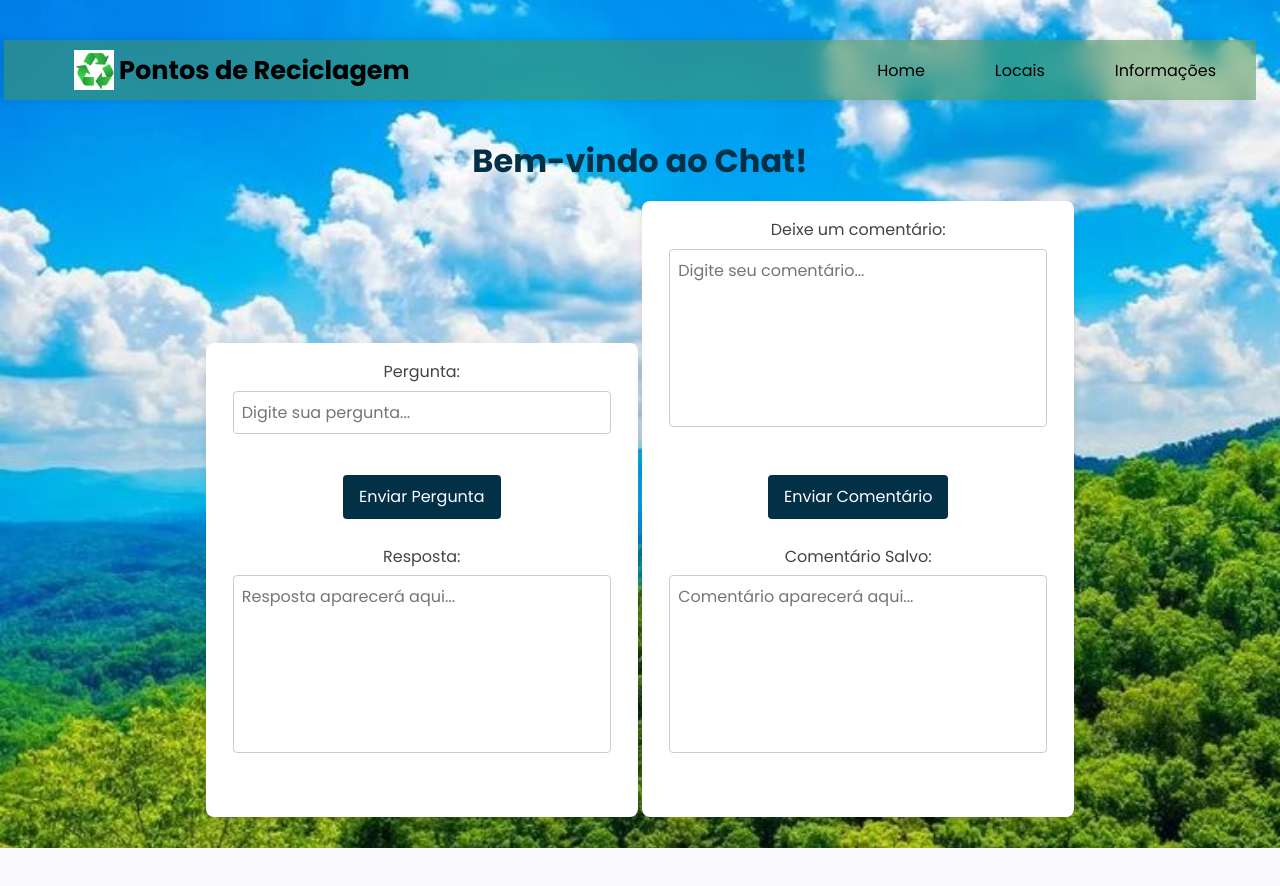
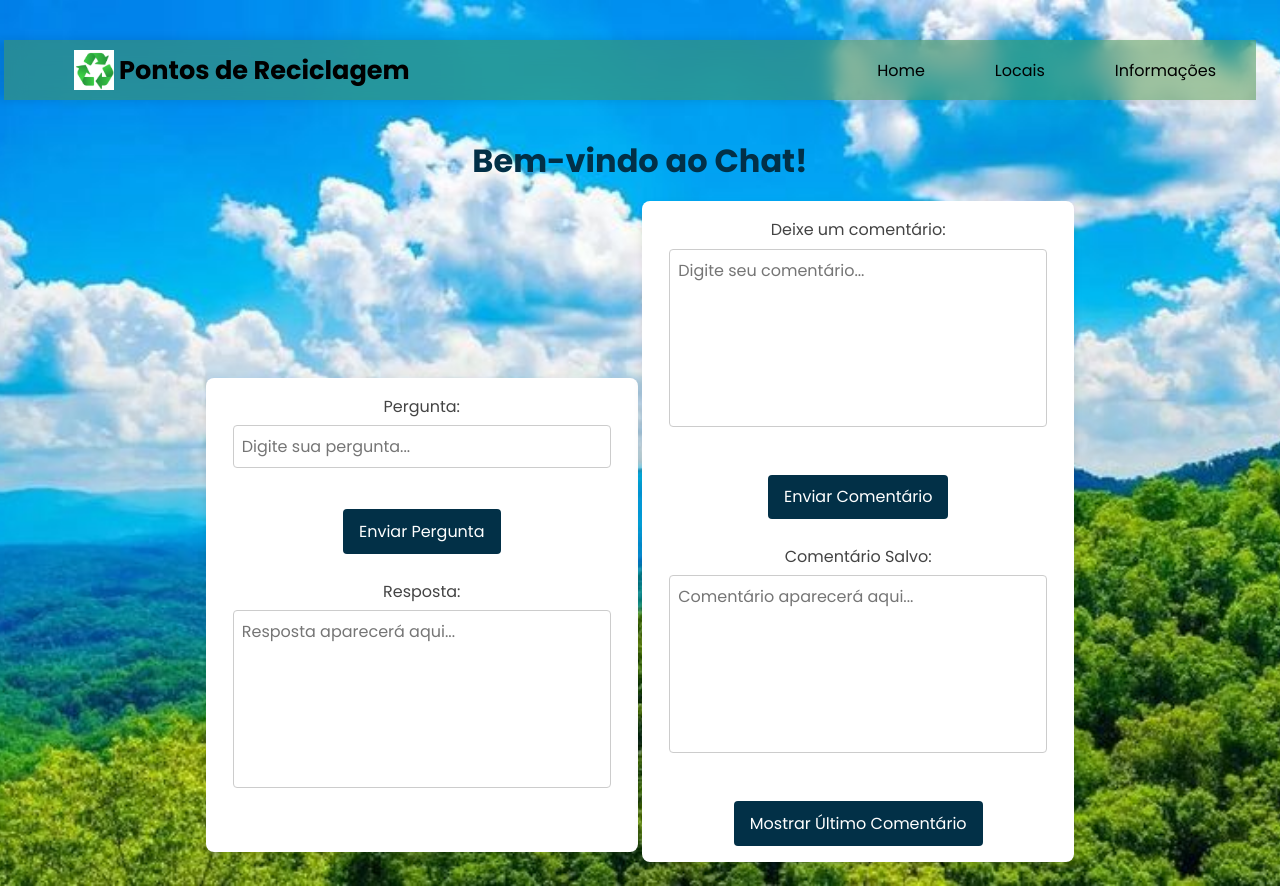
Before and after one commit to WolfgangVM/Projeto_Integrador, a Django app: page /chat/ in a window 1280 px wide. Before the commit the page ends 848 px from the top, so only its background shows below. Run offline with Django 5.2, Linux system fonts and the light colour scheme.

Commit message:
alteração contato3

```diff
--- a/Server_Django/Server_Django/urls.py
+++ b/Server_Django/Server_Django/urls.py
@@ -47,6 +47,10 @@ urlpatterns = [
     path('chat/', chat_views.chat_home, name='chat_home'),
     path('chat/save_message/', chat_views.save_message, name='save_message'),
     path('chat/save_comment/', home_views.save_comment, name='save_comment'),  # Nova URL para salvar comentário
+    path('fetch_last_comment/', chat_views.fetch_last_comment, name='fetch_last_comment'),
+
+
+
 ]
 
 urlpatterns += static(settings.MEDIA_URL, document_root=settings.MEDIA_ROOT)
--- a/Server_Django/chat/templates/chat/home.html
+++ b/Server_Django/chat/templates/chat/home.html
@@ -72,8 +72,22 @@
         <button type="submit">Enviar Comentário</button><br><br>
 
         <label for="comentario_salvo">Comentário Salvo:</label><br>
-        <textarea id="comentario_salvo" name="comentario_salvo" placeholder="Comentário aparecerá aqui..." readonly>{{ comentario_salvo }}</textarea><br><br>
+        <textarea id="comentario_salvo" name="comentario_salvo" placeholder="Comentário aparecerá aqui..." readonly></textarea><br><br>
+
+        <button type="button" id="fetch_last_comment">Mostrar Último Comentário</button>
     </form>
+
+    <script>
+        document.getElementById('fetch_last_comment').addEventListener('click', function() {
+            fetch('{% url "fetch_last_comment" %}')
+            .then(response => response.json())
+            .then(data => {
+                document.getElementById('comentario_salvo').value = data.comentario;
+            })
+            .catch(error => console.error('Error fetching last comment:', error));
+        });
+    </script>
+
 
 </body>
 </html>
--- a/Server_Django/chat/views.py
+++ b/Server_Django/chat/views.py
@@ -2,6 +2,9 @@
 from django.shortcuts import render
 from django.http import JsonResponse
 from .models import ChatMessage
+import logging
+
+logger = logging.getLogger(__name__)
 
 def chat_home(request):
     resposta = ""
@@ -41,3 +44,15 @@ def save_message(request):
             return JsonResponse({"status": "success", "answer": chat_message.answer})
 
     return JsonResponse({"status": "fail", "error": "Invalid request method"})
+
+def fetch_last_comment(request):
+    try:
+        last_comment = ChatMessage.objects.last()
+        if last_comment:
+            logger.info(f'Último comentário encontrado: {last_comment.comment}')
+        else:
+            logger.info('Nenhum comentário encontrado.')
+        return JsonResponse({'comentario': last_comment.comment if last_comment else ''})
+    except Exception as e:
+        logger.error(f'Erro ao buscar o último comentário: {e}')
+        return JsonResponse({'error': str(e)}, status=500)
```
